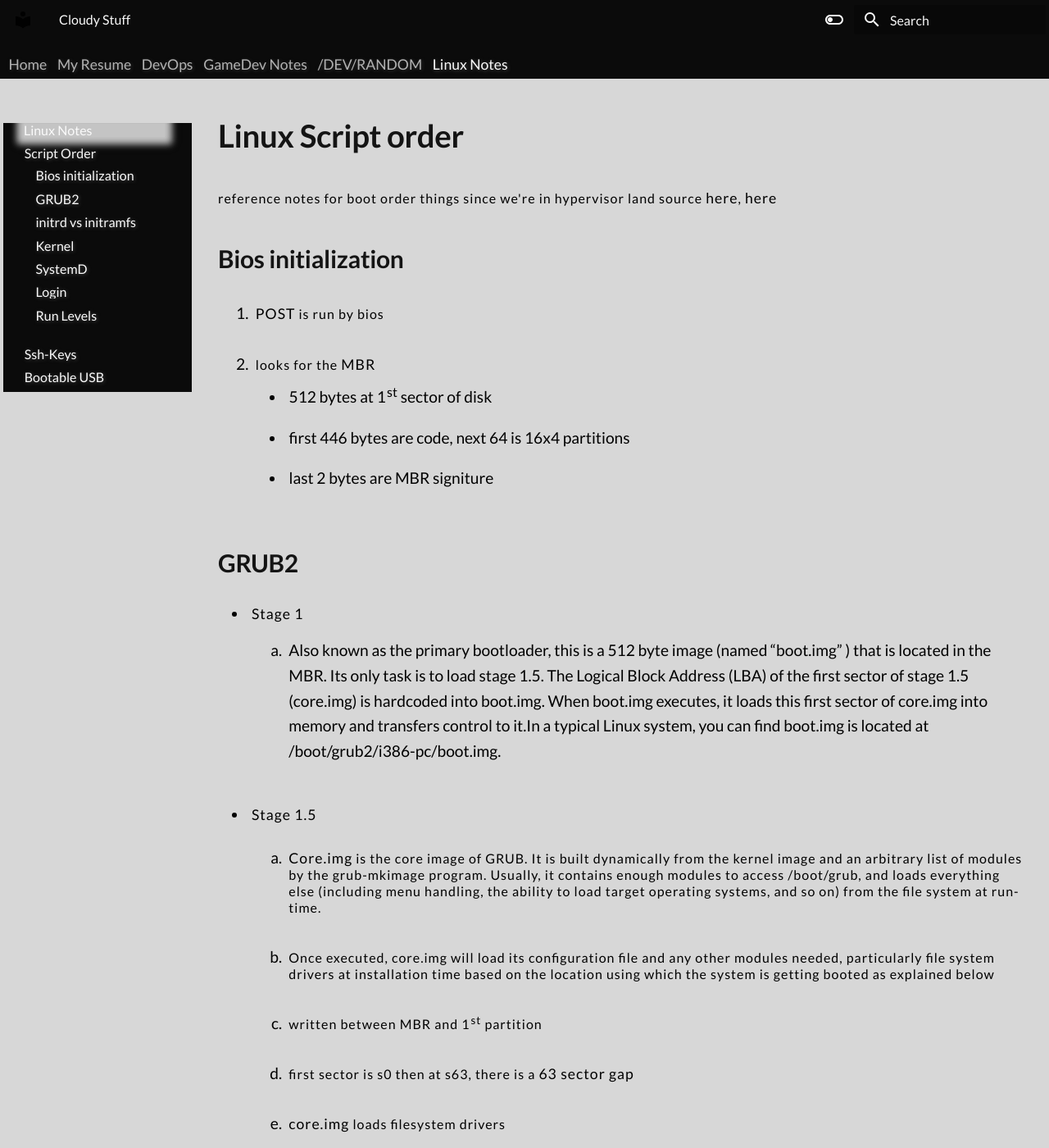
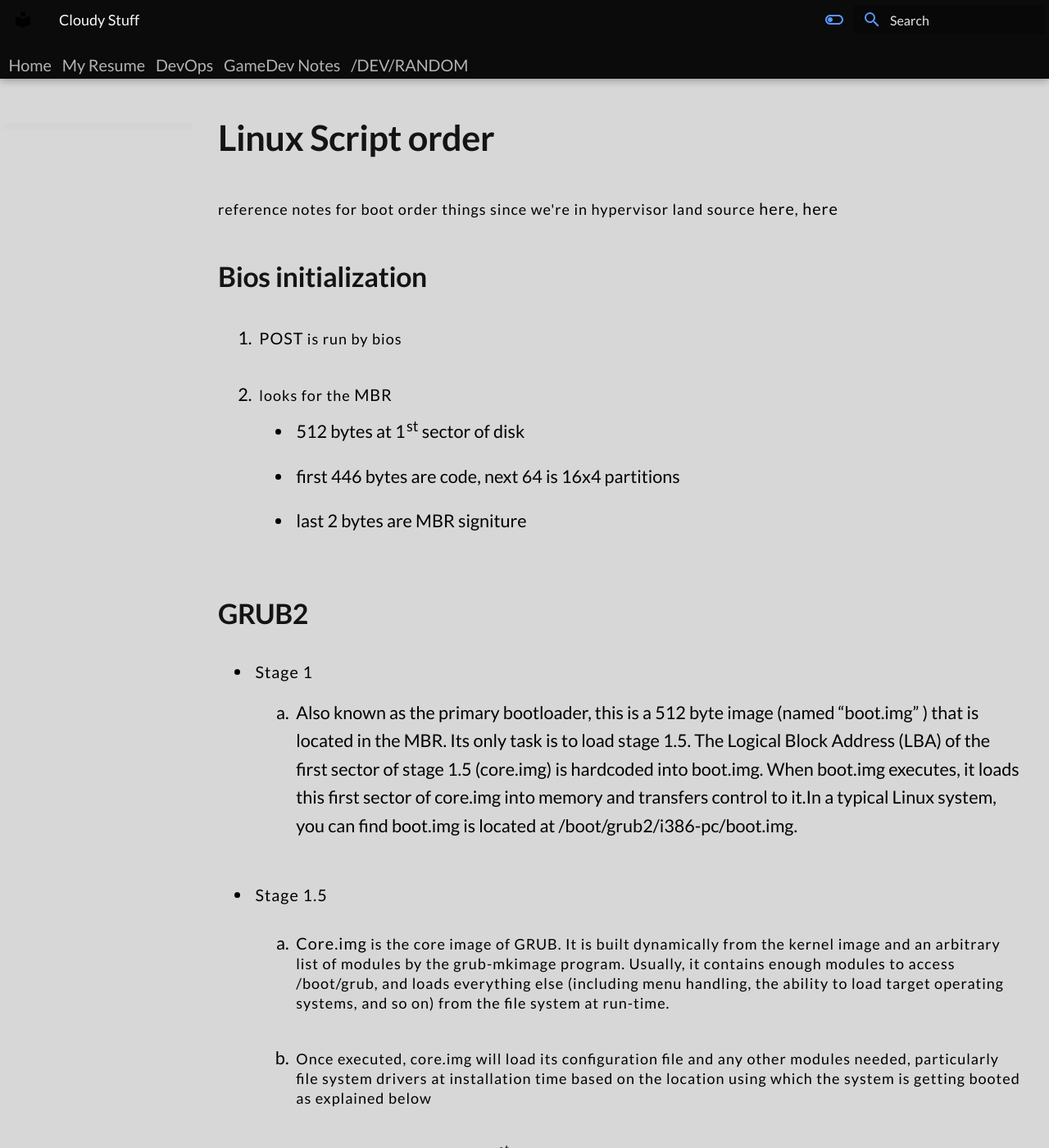
Before and after one commit to cloudymax/CloudyDevDotNet, an MkDocs documentation site: the page built from docs/linux/script_order.md, in a window 1280 px wide and 1400 px high. Shown: the whole window at 82% size. Built offline with MkDocs 1.6.1 and Material for MkDocs 9.7.7, drawn with Linux system fonts in a browser that asks for light colours.

Commit message:
style pass

```diff
--- a/docs/stylesheets/extra.css
+++ b/docs/stylesheets/extra.css
@@ -16,7 +16,7 @@
   --gray-10-hex: #fafafaff;
 
 
-	--gloabl-padding: 0;
+	--gloabl-padding: .5%;
 	--header-padding: 0;
 	--list-padding: .5%;
 	--list-decorator: "> ";
@@ -25,14 +25,14 @@
 	--letter-spacing-f1: 1px;
 	--letter-spacing-f2: 1px;
 
-	--font-size: 16px;
-	--line-height: 20px;
+	--font-size: 18px;
+	--line-height: 24px;
 
 	--title-line-height:  1;
 	--elipsis-multiplier: 1;
 	--header1-multiplier: 1.3;
 	--header2-multiplier: 1.2;
-	--header3-multiplier: 1.1;
+	--header3-multiplier: 1;
 	--header4-multiplier: 1;
 	--link-multiplier: 1.1;
 	--emp-multiplier:  1.1;
@@ -42,15 +42,15 @@
 	--font-weight-h1:   600;
 	--font-weight-h2:   600;
 	--font-weight-h3:   500;
-	--font-weight-h4:   500;
-	--font-weight-link: 500;
-	--font-weight-text: 400;
-	--font-weight-emp:  500;
+	--font-weight-h4:   400;
+	--font-weight-link: 400;
+	--font-weight-text: 300;
+	--font-weight-emp:  400;
 	--font-weight-list: 400;
 
 	--shadow-x-max:       .3;
 	--shadow-y-max:       1;
-	--shadow-radius:      15px;
+	--shadow-radius:      1px;
 	--brightness:         90%;
 
 	--text-y:             -2px;
@@ -90,7 +90,7 @@
 	--header-contrast: rgba(var(--header-contrast-r), var(--header-contrast-g), var(--header-contrast-b), var(--header-contrast-alpha));
 	--header-contrast-brightness: 1;
 
-	--card-bg: rgba(250, 250, 250, .7);
+	--card-bg: rgba(250, 250, 250, .85);
 
 	--code-bg-alpha: .3;
 	--code-bg-r: 101;
@@ -105,9 +105,9 @@
     --primary: rgba(var(--primary-r), var(--primary-g), var(--primary-b), var(--primary-alpha));
 
 	--pop-alpha: 1;
-	--pop-r:  000;
-	--pop-g:  080;
-	--pop-b:  180;
+	--pop-r:  090;
+	--pop-g:  150;
+	--pop-b:  255;
 	--pop: rgba(var(--pop-r), var(--pop-g), var(--pop-b), var(--pop-alpha));
 
 	--text-alpha: 1;
@@ -150,7 +150,7 @@
     /*?*/
     --md-default-bg-color--lightest: rgb(235, 14, 243);
     /*header background*/
-    --md-primary-fg-color: var(--header);
+    --md-primary-fg-color: var(--transparent);
     /*?*/
     --md-primary-fg-color--light: var(--header);
     /*?*/
@@ -208,9 +208,9 @@
 }
 [data-md-color-scheme="max-dark"]  {
 	--bg-alpha: 1;
-	--bg-r: 20;
-	--bg-g: 20;
-	--bg-b: 20;
+	--bg-r: 25;
+	--bg-g: 25;
+	--bg-b: 25;
 	--bg: rgba(var(--bg-r), var(--bg-g), var(--bg-b), var(--bg-alpha));
 
 	--gradient-color1:   rgba(16, 10, 30, 1);
@@ -226,9 +226,9 @@
 	--bg-repeat: yes;
 
 	--header-alpha: 1;
-	--header-r:     042;
-	--header-g:     172;
-	--header-b:     111;
+	--header-r:     225;
+	--header-g:     225;
+	--header-b:     225;
 	--header: rgba(var(--header-r), var(--header-g), var(--header-b), var(--header-alpha));
 	--header-brightness: 1;
 
@@ -239,7 +239,7 @@
 	--header-contrast: rgba(var(--header-contrast-r), var(--header-contrast-g), var(--header-contrast-b), var(--header-contrast-alpha));
 	--header-contrast-brightness: 1;
 
-	--card-bg: rgba(60, 60, 60, .55);
+	--card-bg: rgba(20, 20, 20, .90);
 
 	--code-bg-alpha: .6;
 	--code-bg-r: 80;
@@ -254,9 +254,9 @@
     --primary: rgba(var(--primary-r), var(--primary-g), var(--primary-b), var(--primary-alpha));
 
 	--pop-alpha: 1;
-	--pop-r: var(--header-r);
-	--pop-g: var(--header-g);
-	--pop-b: var(--header-b);
+	--pop-r: 090;
+	--pop-g: 150;
+	--pop-b: 255;
 	--pop: rgba(var(--pop-r), var(--pop-g), var(--pop-b), var(--pop-alpha));
 
 
@@ -299,7 +299,7 @@
 	/*?*/
 	--md-default-bg-color--lightest: rgb(235, 14, 243);
 	/*header background*/
-	--md-primary-fg-color: var(--header);
+	--md-primary-fg-color: var(--transparent);
 	/*?*/
 	--md-primary-fg-color--light: var(--header);
 	/*?*/
@@ -372,10 +372,11 @@ strong, emp {
 .md-nav--lifted, .md-nav__list, .md-nav__item--active {
   margin-top: 0;
   padding: 0 .6rem;
-  color: var(--header-contrast);
+  color: var(--text);
   font-size: calc(var(--link-multiplier) * var(--font-size));
   font-weight: var(--font-weight-link);
   line-height: var(--title-line-height);
+  padding: var(--global-padding);
 }
 .md-tabs__link {
 	background: var(--transparent);
@@ -383,12 +384,13 @@ strong, emp {
 	font-weight: var(--font-weight-link);
 	line-height: var(--title-line-height);
 	color: var(--header-contrast)!important;
-	filter: drop-shadow(var(--shadow-x) var(--shadow-y) var(--shadow-radius) var(--shadow));
+}
+.md-header, .md-header--lifted{
+	background-color: var(--header);
 }
 .md-nav__link, a.md-button:active {
-	color: var(--header-contrast)!important;
-	font-weight: var(--font-weight-link);
-	filter: drop-shadow(var(--shadow-x) var(--shadow-y) var(--shadow-radius) var(--shadow));
+	color: var(--text)!important;
+	font-weight: var(--font-weight-text);
 }
 .md-button {
 	scale: 70%;
@@ -400,13 +402,16 @@ strong, emp {
 .md-nav__title {
 	background: var(--header)!important;
 	color: var(--header-contrast)!important;
+	padding-left: 5%!important;
+	padding-top: 2%;
+	padding-bottom: 2%;
 }
 .md-nav__list, .md-nav, .md-nav--primary, .md-nav--lifted, .md-nav--integrated{
-	background: var(--header)!important;
+	background: var(--bg)!important;
+	padding: var(--global-padding);
 }
 .highlight {
 	background: rgba(0,0,0,1);
-
 }
 .md-ellipsis {
 	font-size: calc(var(--elipsis-multiplier) * var(--font-size));
@@ -414,7 +419,7 @@ strong, emp {
 	color: var(--header-contrast);
 }
 .md-nav__link--active {
-	color: var(--header-contrast);
+	color: var(--text);
 }
 h1, h2, h3, h4 {
 	line-height: var(--title-line-height)!important;
@@ -464,10 +469,10 @@ table {
 	max-width: 1440px;
 }
 .md-button {
-	filter: drop-shadow(var(--shadow-x) var(--shadow-y) var(--shadow-radius) var(--header));
+  filter: drop-shadow(var(--shadow-x) var(--shadow-y) var(--shadow-radius) var(--header));
 }
 .md-icon{
-	color: var(--header-contrast)!important;
+	color: var(--pop)!important;
 }
 @keyframes lightinout {
 	0%   { --brightness:  55%; }
@@ -779,6 +784,7 @@ p {
 }
 .md-typeset .example > summary::before {
     background-color: var(--header-contrast);
+	padding: var(--global-padding);
 }
 .md-typeset .example > summary {
     background-color: var(--header);
@@ -794,3 +800,12 @@ p {
 code {
 	white-space : pre-wrap !important;
 }
+p {
+	font-weight: var(--font-weight-h3)!important;
+}
+.md-sidebar--secondary {
+	display: none;
+}
+li.toctree-l2:first-child {
+    display: none;
+}
--- a/mkdocs.yml
+++ b/mkdocs.yml
@@ -7,8 +7,9 @@ theme:
     code: Inconsolata
   features:
   - navigation.tabs
+  - navigation.tabs.sticky
+  - navigation.indexes
   - toc.integrate
-  - navigation.sections
   palette:
     - media: "(prefers-color-scheme: dark)"
       scheme: max-dark
@@ -87,7 +88,7 @@ nav:
       - Unity Authorizer: game_dev/unity-auth.md
     - /DEV/RANDOM:
       - Code Tests: game_dev/code-tests.md
-    - Linux Notes:
-      - Script Order: linux/script_order.md
-      - Ssh-Keys: linux/ssh-keys.md
-      - Bootable USB: linux/bootable-usb.md
+    #- Linux Notes:
+    #  - Script Order: linux/script_order.md
+    #  - Ssh-Keys: linux/ssh-keys.md
+    #  - Bootable USB: linux/bootable-usb.md
```
Also changed, not shown: docs/index.md (+3 -3 lines), docs/resume.md (+6 -40 lines).
